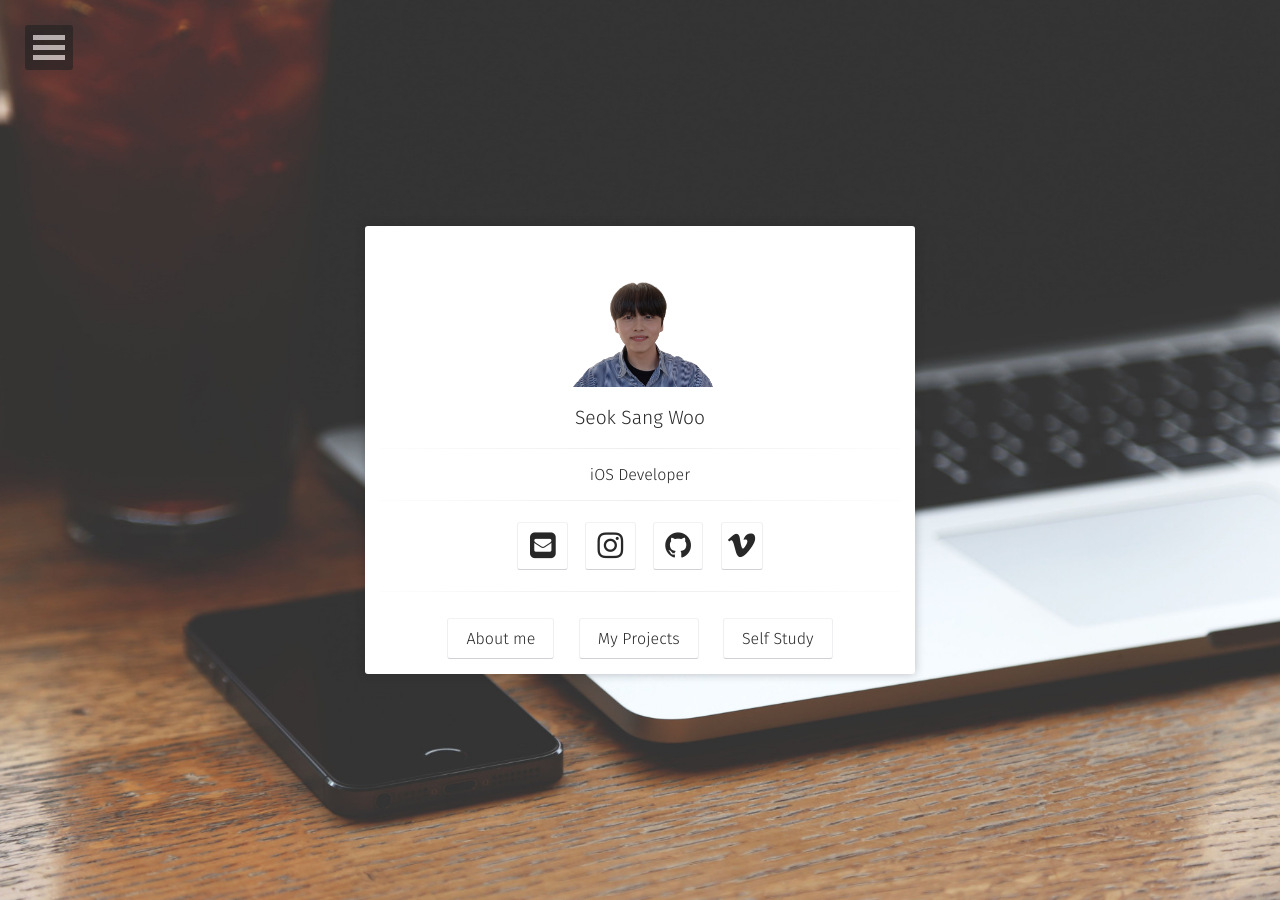
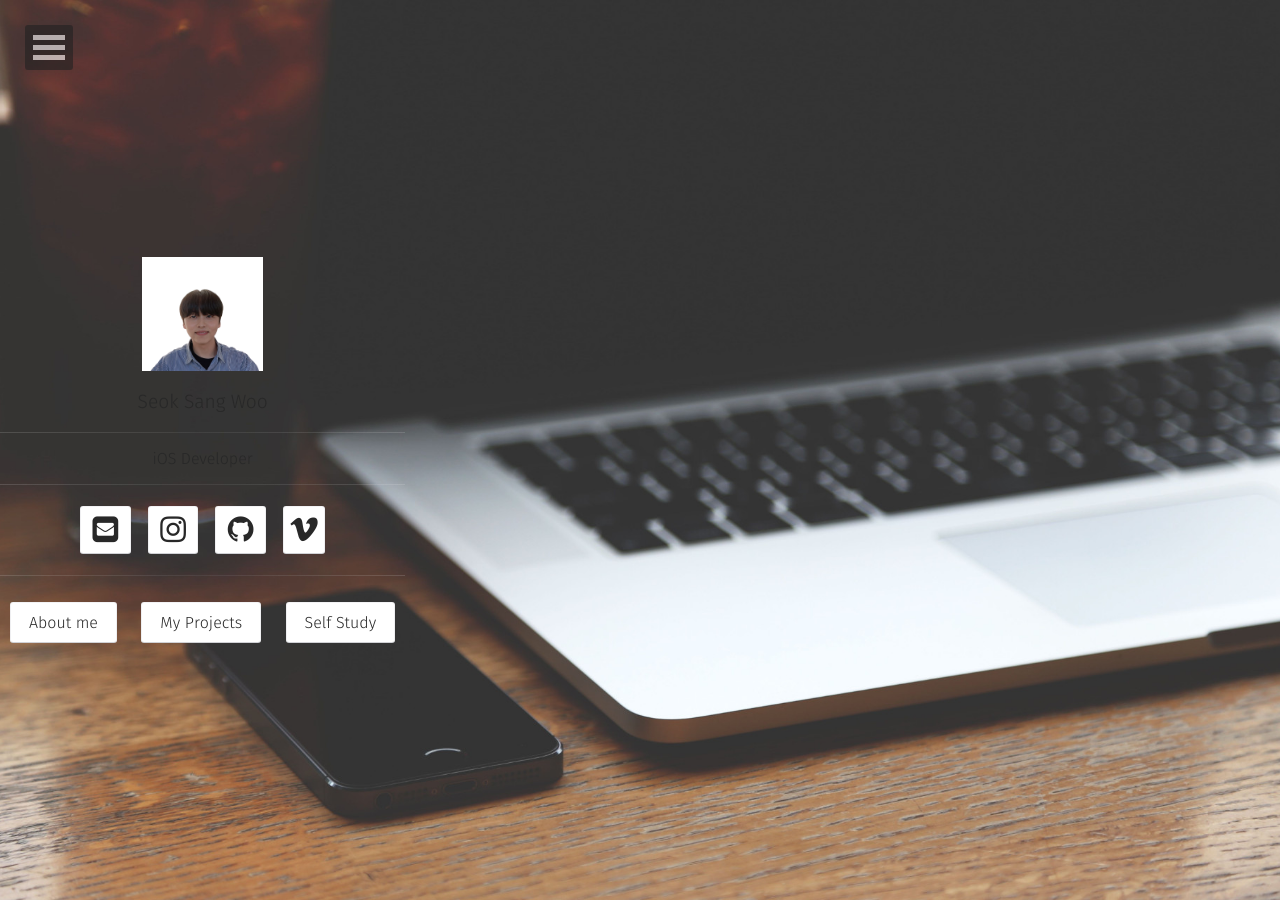
Before and after one commit to sangwoo24/sangwoo24.github.io, a Jekyll site: the page built from index.html, in a window 1280 px wide. Built offline with Jekyll 4.4.1, drawn with Linux system fonts in a browser that asks for light colours; some web fonts are replaced.

Commit message:
Update home.html

```diff
--- a/_layouts/home.html
+++ b/_layouts/home.html
@@ -13,7 +13,7 @@ layout: compress
     {% include nav.html %}
     <!-- Header -->
     <header class="header flex" role="banner">
-        <div class="container animated fadeIn">
+        <div>
             <div class="row">
                     <a href="{{ site.url }}">
                         <img src="{{ site.logo }}" class="">
```
